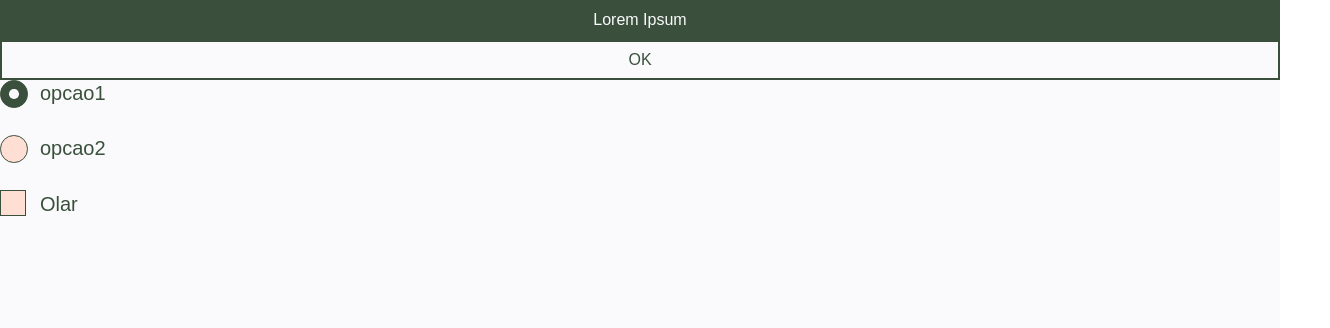
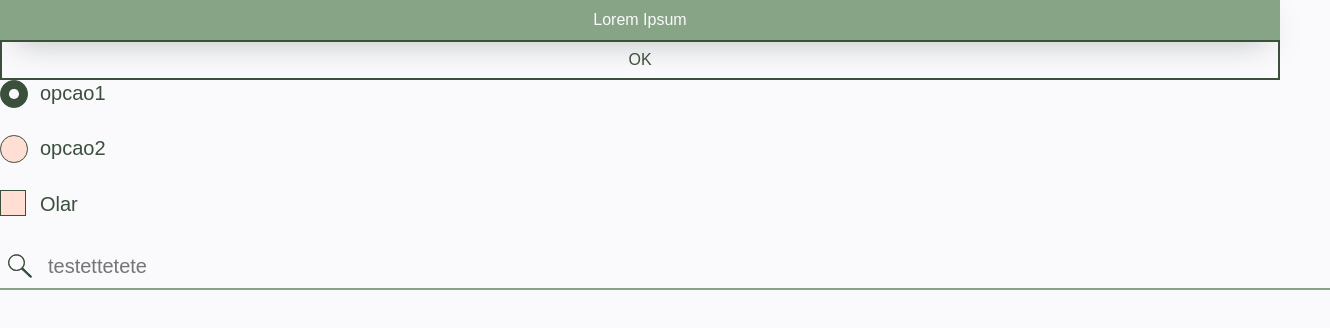
Before and after one commit to alenakano/plantindex-react, a React (Create React App) app: page / in a window 1280 px wide. Shown: the top 328 px of the page, 1330 px wide, since content can reach past the window. Built offline with nearby package versions, Linux system fonts and the light colour scheme.

Commit message:
Input component.

```diff
--- a/src/App.js
+++ b/src/App.js
@@ -2,6 +2,7 @@
 import Button from './components/button';
 import Radio from './components/radio';
 import Checkbox from './components/checkbox';
+import Input from './components/input';
 
 import './style.scss';
 
@@ -23,13 +24,23 @@
           onCheckBoxClicked={getCheckboxValue}
         >
         </Checkbox>
+        <Input
+          placeholder='testettetete'
+          onValueInput={onValueInput}
+          maxLength='10'
+        >
+        </Input>
       </header>
     </div>
   );
 }
 
 function onChangeValue(event) {
-  console.log('CHAMOUUUUU', event.target.value)
+  console.log('CHAMOUUUUU', event.target.value);
+}
+
+function onValueInput(value) {
+  console.log(value);
 }
 
 function buttonTest() {
--- /dev/null
+++ b/src/components/input/index.js
@@ -0,0 +1,2 @@
+import Input from './input';
+export default Input;
--- /dev/null
+++ b/src/components/input/input.jsx
@@ -0,0 +1,29 @@
+import React from 'react';
+import './input.scss';
+
+function Input({
+  placeholder = 'Texto aqui',
+  name = 'nameInput',
+  onValueInput = () => false,
+  maxLength ='40'
+}) {
+  return (
+    <div className="input-search">
+      <object type="image/svg+xml" className="input-search__icon"></object>
+      <span className="input-search__icon"></span>
+      <input
+        className="input-search__field"
+        name={name} type="text"
+        placeholder={placeholder}
+        maxLength = {maxLength}
+        onKeyUp={(e) => {
+            e.preventDefault();
+            onValueInput(e.target.value);
+          }
+        }
+      />
+    </div>
+  );
+}
+
+export default Input;
--- /dev/null
+++ b/src/components/input/input.scss
@@ -0,0 +1,30 @@
+@import '../../variables';
+
+.input-search {
+  position: relative;
+  &__icon {
+    position: absolute;
+    background: url('../../assets/search.svg') no-repeat;
+    height: 1.5rem;
+    width: 1.5rem;
+    top: 0.5rem;
+    left: 0.5rem;
+    filter: invert(28%) sepia(4%) saturate(2378%) hue-rotate(75deg) brightness(96%) contrast(94%);
+  }
+  &__field{
+    width: 100%;
+    height: 2.5rem;
+    border: none;
+    background-color: transparent;
+    border-bottom: 0.15rem solid $border-bright-color;
+    padding-left: 3rem;
+    font-size: $font-weight-default;
+    font-family: $font-input;
+    &:focus {
+      outline: none;
+      box-shadow: $shadow;
+      transition: 0.5s;
+      border-bottom: 0.15rem solid $border-focus-color;
+    }
+  }
+}
```
Also changed, not shown: src/assets/search.svg (added).
